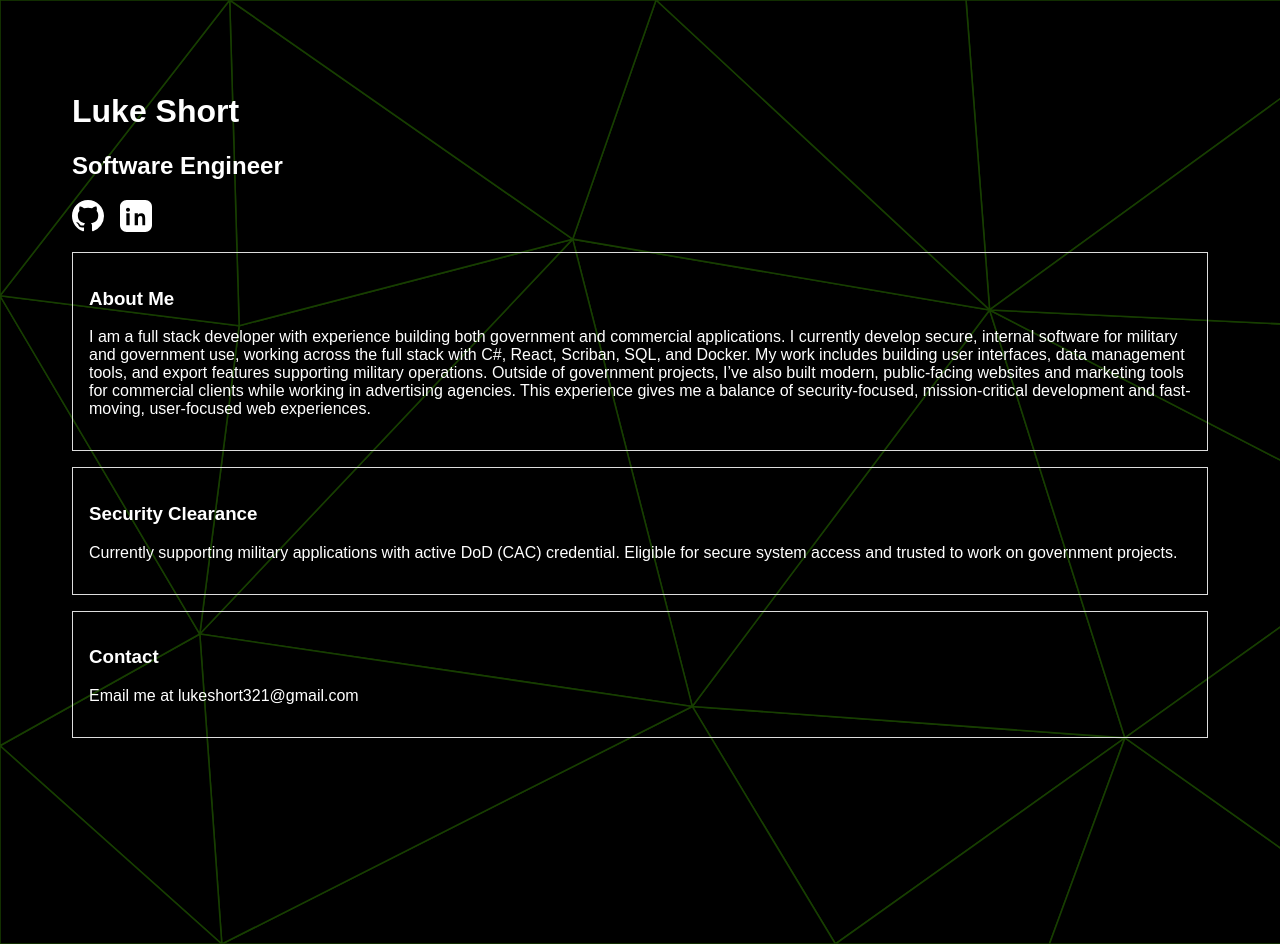
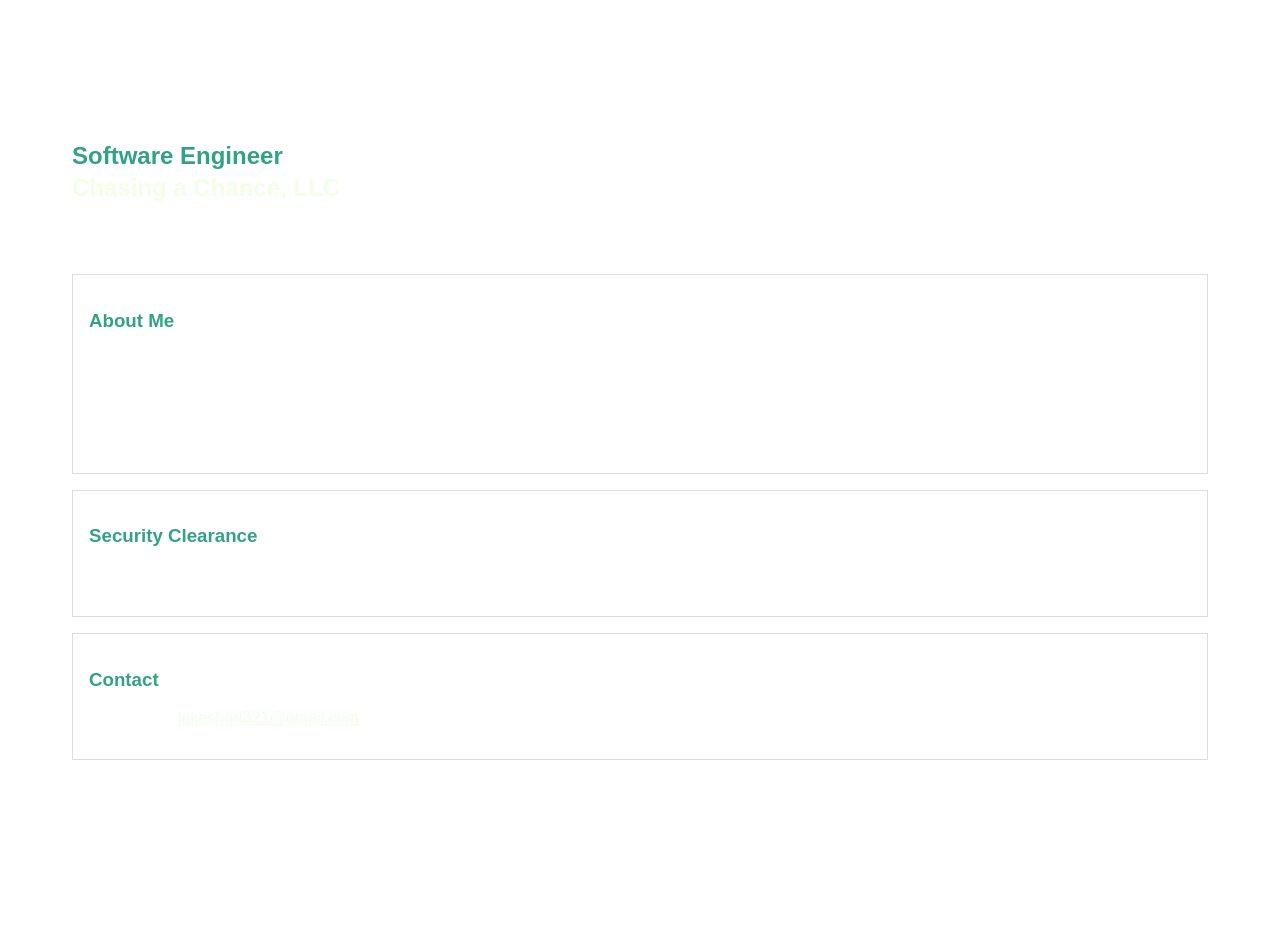
Before and after one commit to kuel321/lukeshort, a Preact app: page / in a window 1280 px wide. Built offline with nearby package versions, Linux system fonts and the light colour scheme.

Commit message:
Removed background, keeping it simple. Added mailto:

```diff
--- a/index.html
+++ b/index.html
@@ -1,5 +1,7 @@
 <!DOCTYPE html>
 <html lang="en">
+
+
 	<head>
 		<meta charset="UTF-8" />
 		<link rel="icon" type="image/svg+xml" href="/lsfavi.png" />
--- a/src/index.jsx
+++ b/src/index.jsx
@@ -1,9 +1,10 @@
 import './style.css';
-function InfoCard({ title, content }) {
+function InfoCard({ title, content, link }) {
 	return (
 	  <div style={{ border: '1px solid #ddd', padding: '1rem', marginBottom: '1rem' }}>
-		<h3>{title}</h3>
-		<p>{content}</p>
+		<h3 class={"greentext"}>{title}</h3>
+		<p>{content} <a href="mailto:lukeshort321@gmail.com">{link ?? null}</a></p>
+
 	  </div>
 	);
   }
@@ -22,8 +23,9 @@
 		  }}>
 
 
-			<h1>Luke Short</h1>
-			<h2>Software Engineer</h2>
+			<h1 class={"lessspace"}>Luke Short</h1>
+			<h2 class={"greentext"}>Software Engineer</h2>
+      <h2 class={"tantext"}>Chasing a Chance, LLC</h2>
 			<div style={{ margin: '1rem 0', display: 'flex', gap: '1rem' }}>
   <a href="https://github.com/kuel321" target="_blank" rel="noopener noreferrer">
     <svg height="32" viewBox="0 0 16 16" fill="white" xmlns="http://www.w3.org/2000/svg">
@@ -56,8 +58,10 @@
   content="I am a full stack developer with experience building both government and commercial applications. I currently develop secure, internal software for military and government use, working across the full stack with C#, React, Scriban, SQL, and Docker. My work includes building user interfaces, data management tools, and export features supporting military operations.
 
 Outside of government projects, I’ve also built modern, public-facing websites and marketing tools for commercial clients while working in advertising agencies. This experience gives me a balance of security-focused, mission-critical development and fast-moving, user-focused web experiences."
-/>
+ link
+ />
 		<InfoCard
+    link
   title="Security Clearance"
   content="Currently supporting military applications with active DoD (CAC) credential. Eligible for secure system access and trusted to work on government projects."
 />
@@ -65,8 +69,9 @@
 
 
 		<InfoCard
+    link="lukeshort321@gmail.com"
 		  title="Contact"
-		  content="Email me at lukeshort321@gmail.com"
+		  content="Email me at"
 		/>
 	  </div>
 	);
--- a/src/style.css
+++ b/src/style.css
@@ -3,19 +3,30 @@
 
 }
 
+.lessspace {
+	margin-bottom:-0.5rem;
+}
+.greentext {
+	color: #32a287;
+}
+.tantext {
+	color:#f1ffe7;
+	margin-top:-1rem;
+}
+a {
+	color:#f1ffe7;
+}
+#app {
+	display:flex;
+	justify-content:center;
+}
 
-
-html {
-
-
-	background-image: url('../public/polygrid.svg');
-	background-color:black;
-	background-size:cover;
-	background-repeat: no-repeat
+.app-one {
+	max-width:1500px;
 }
 @media (max-width: 639px) {
 
 	.app-one {
-		padding:2rem;
+		padding:1rem;
 	}
 }
```
Also changed, not shown: public/poly2.svg (added).
